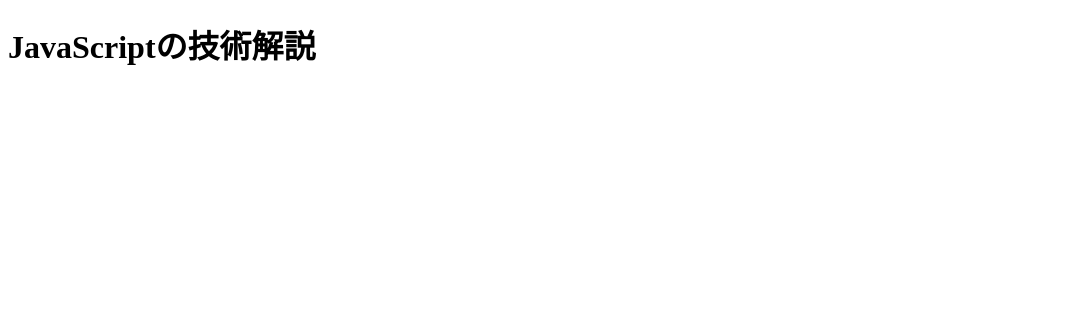
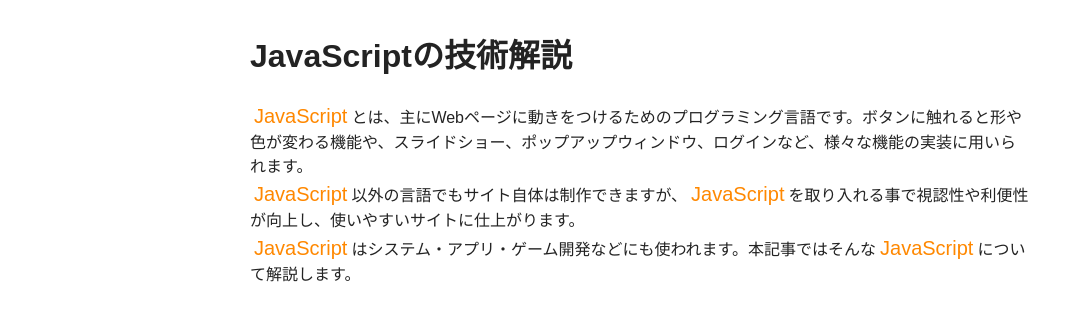
Before and after one commit to kohtarou/JavaExplanation-main, a plain HTML site: page JavaExplanation-main/index.html in a window 1280 px wide. Shown: the whole page, without its empty margins (0-1082 px from the left). Drawn offline with Linux system fonts and the light colour scheme; a web font is replaced by a local one.

Commit message:
html　文追加

```diff
--- a/JavaExplanation-main/index.html
+++ b/JavaExplanation-main/index.html
@@ -1,13 +1,28 @@
 <!DOCTYPE html>
 <html lang="ja"><!-- 日本語のページの場合はlang属性をjaに設定 -->
-<head>
-    <meta charset="UTF-8">
+    <head>
+        <meta charset="UTF-8">
     <title>JavaScriptの技術解説</title>
     <meta
     name="viewport"
     content="width=device-width, initial-scale=1.0, user-scalable=yes" />
-</head>
+    <link
+    rel="stylesheet"
+    href="https://cdnjs.cloudflare.com/ajax/libs/font-awesome/6.4.2/css/all.min.css" />
+    <link
+    rel="stylesheet"
+    href="https://fonts.googleapis.com/css2?family=Yusei+Magic&display=swap" />
+    <link rel="stylesheet" href="main.css" />
+    </head>
+
 <body>
     <h1>JavaScriptの技術解説</h1>
+    <p>
+        <strong>JavaScript</strong>とは、主にWebページに動きをつけるためのプログラミング言語です。ボタンに触れると形や色が変わる機能や、スライドショー、ポップアップウィンドウ、ログインなど、様々な機能の実装に用いられます。<br>
+        <strong>JavaScript</strong>以外の言語でもサイト自体は制作できますが、<strong>JavaScript</strong>を取り入れる事で視認性や利便性が向上し、使いやすいサイトに仕上がります。<br>
+        <strong>JavaScript</strong>はシステム・アプリ・ゲーム開発などにも使われます。本記事ではそんな<strong>JavaScript</strong>について解説します。
+    </p>
+
+
 </body>
 </html>
--- a/JavaExplanation-main/main.css
+++ b/JavaExplanation-main/main.css
@@ -12,5 +12,13 @@ body {
     word-wrap: break-word;
     max-width: 980px;
     margin: 2em auto;
-    padding: 0px 30px;
+    padding: 0px 100px;
 }
+
+strong {
+    font-style: normal;
+    font-weight: normal;
+    font-size: 125%;
+    padding: 0 0.2em;
+    color: #ff8800;
+}
```
